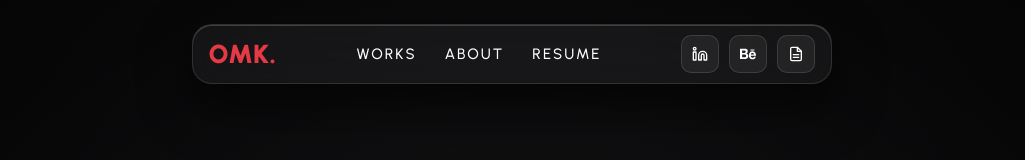
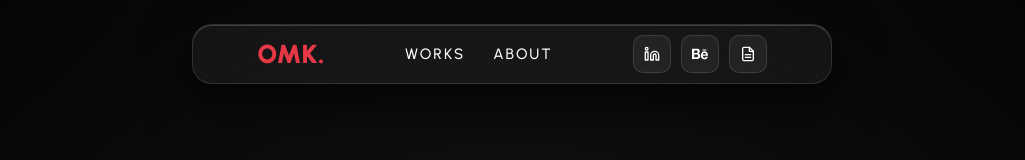
Before and after one commit to MEkushw/Portfolio, a Next.js app: page / in a window 1280 px wide. Shown: the top 160 px of the page, without its empty margins (128-1153 px from the left). Built offline with nearby package versions, Linux system fonts and the light colour scheme; a web font is replaced by a local one.

Commit message:
Remove RESUME text links from header and footer while keeping icon links

```diff
--- a/src/app/page.tsx
+++ b/src/app/page.tsx
@@ -161,7 +161,6 @@ export default function HomePage() {
           <div className="nav-links">
             <a href="#case-studies" className="nav-link" onClick={(e) => handleAnchorClick(e, '#case-studies')}>WORKS</a>
             <a href="#about" className="nav-link" onClick={(e) => handleAnchorClick(e, '#about')}>ABOUT</a>
-            <a href="https://drive.google.com/drive/folders/1g7YznCz4lMgDVaWrqk4Cp38cFIs0JbNJ?usp=sharing" target="_blank" rel="noopener noreferrer" className="nav-link">RESUME</a>
           </div>
           <div className="nav-socials">
             <a href="https://www.linkedin.com/in/omkushwaha" target="_blank" rel="noopener noreferrer" className="social-icon" aria-label="LinkedIn" id="social-linkedin"><LinkedInIcon /></a>
@@ -180,7 +179,6 @@ export default function HomePage() {
           <div className="mobile-menu-inner">
             <a href="#case-studies" className="mobile-menu-link" onClick={(e) => handleAnchorClick(e, '#case-studies')}>WORKS</a>
             <a href="#about" className="mobile-menu-link" onClick={(e) => handleAnchorClick(e, '#about')}>ABOUT</a>
-            <a href="https://drive.google.com/drive/folders/1g7YznCz4lMgDVaWrqk4Cp38cFIs0JbNJ?usp=sharing" target="_blank" rel="noopener noreferrer" className="mobile-menu-link">RESUME</a>
             <div className="mobile-menu-divider" />
             <div className="mobile-menu-socials">
               <a href="https://www.linkedin.com/in/omkushwaha" target="_blank" rel="noopener noreferrer" className="social-icon" aria-label="LinkedIn"><LinkedInIcon size={18} /></a>
@@ -362,7 +360,6 @@ export default function HomePage() {
               <div className="footer-nav">
                 <a href="#case-studies" className="footer-link" onClick={(e) => handleAnchorClick(e, '#case-studies')}>WORKS</a>
                 <a href="#about" className="footer-link" onClick={(e) => handleAnchorClick(e, '#about')}>ABOUT</a>
-                <a href="https://drive.google.com/drive/folders/1g7YznCz4lMgDVaWrqk4Cp38cFIs0JbNJ?usp=sharing" target="_blank" rel="noopener noreferrer" className="footer-link">RESUME</a>
               </div>
               <span className="footer-copy">COPYRIGHT@2026_OMKUSHW</span>
             </div>
```
